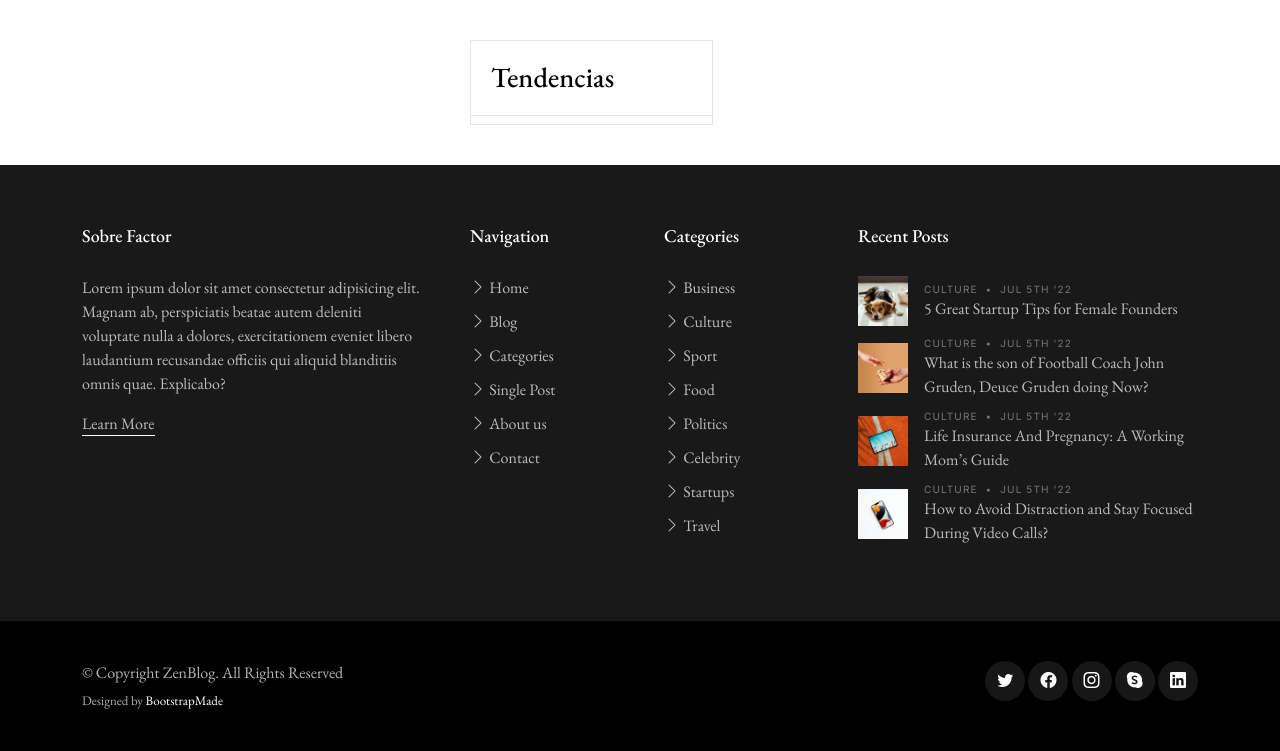
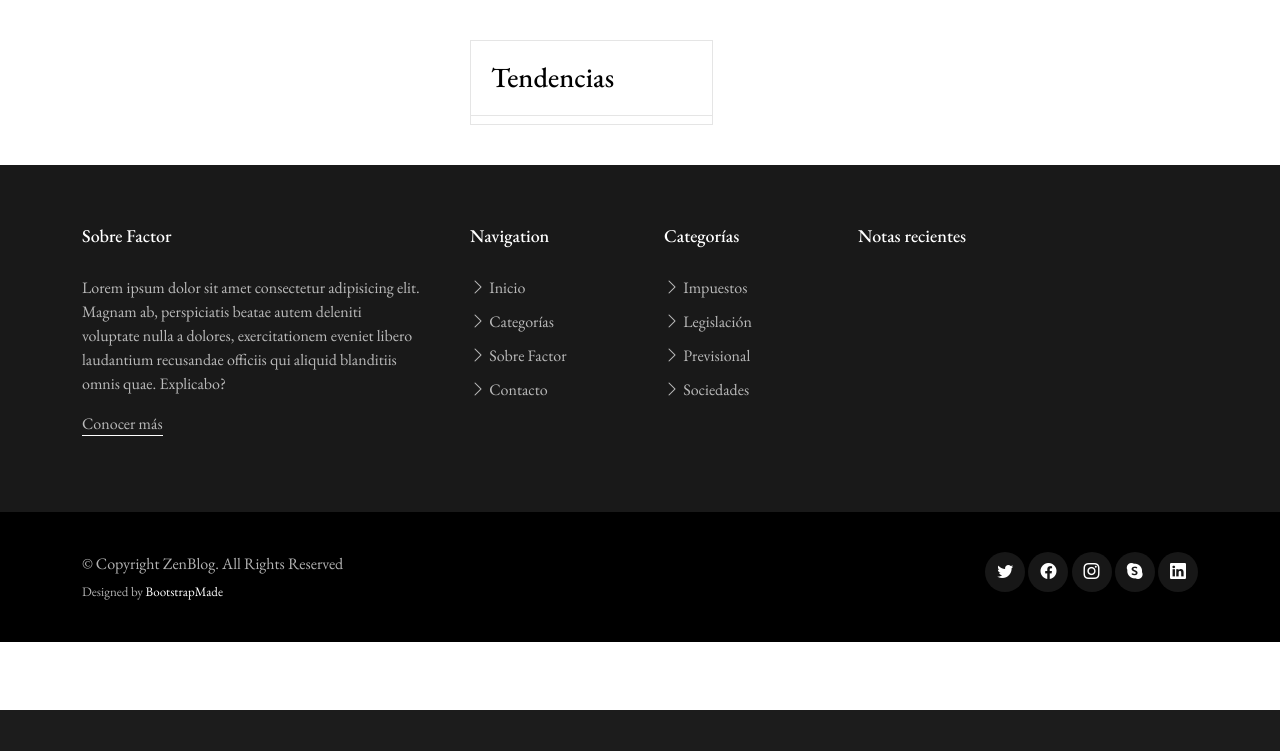
Before and after one commit to pablodlv/factor, a Django app: page / in a window 1280 px wide. Shown: the part 90-841 px from the top of the page. After the commit the page ends 800 px from the top, so only its background shows below. Run offline with Django 4.2, Linux system fonts and the light colour scheme; parts of the project's set-up code (start-up, migrations or seed data) failed here and were passed over; some libraries are stand-ins or nearby versions; some web fonts are replaced.

Commit message:
cambios en templates

```diff
--- a/Notas/templates/padre.html
+++ b/Notas/templates/padre.html
@@ -47,7 +47,7 @@
   <header id="header" class="header d-flex align-items-center fixed-top">
     <div class="container-fluid container-xl d-flex align-items-center justify-content-between">
 
-      <a href="index.html" class="logo d-flex align-items-center">
+      <a href="{% url 'inicio' %}" class="logo d-flex align-items-center">
         <!-- Uncomment the line below if you also wish to use an image logo -->
         <!-- <img src="assets/img/logo.png" alt=""> -->
         <h1>Factor</h1>
@@ -204,77 +204,35 @@
           <div class="col-lg-4">
             <h3 class="footer-heading">Sobre Factor</h3>
             <p>Lorem ipsum dolor sit amet consectetur adipisicing elit. Magnam ab, perspiciatis beatae autem deleniti voluptate nulla a dolores, exercitationem eveniet libero laudantium recusandae officiis qui aliquid blanditiis omnis quae. Explicabo?</p>
-            <p><a href="about.html" class="footer-link-more">Learn More</a></p>
+            <p><a href="about.html" class="footer-link-more">Conocer más</a></p>
           </div>
           <div class="col-6 col-lg-2">
             <h3 class="footer-heading">Navigation</h3>
             <ul class="footer-links list-unstyled">
-              <li><a href="index.html"><i class="bi bi-chevron-right"></i> Home</a></li>
-              <li><a href="index.html"><i class="bi bi-chevron-right"></i> Blog</a></li>
-              <li><a href="category.html"><i class="bi bi-chevron-right"></i> Categories</a></li>
-              <li><a href="single-post.html"><i class="bi bi-chevron-right"></i> Single Post</a></li>
-              <li><a href="about.html"><i class="bi bi-chevron-right"></i> About us</a></li>
-              <li><a href="contact.html"><i class="bi bi-chevron-right"></i> Contact</a></li>
+              <li><a href="{% url 'inicio' %}"><i class="bi bi-chevron-right"></i> Inicio</a></li>
+              <li><a href="#"><i class="bi bi-chevron-right"></i> Categorías</a></li>
+              <li><a href="#"><i class="bi bi-chevron-right"></i> Sobre Factor</a></li>
+              <li><a href="#"><i class="bi bi-chevron-right"></i> Contacto</a></li>
             </ul>
           </div>
           <div class="col-6 col-lg-2">
-            <h3 class="footer-heading">Categories</h3>
+            <h3 class="footer-heading">Categorías</h3>
             <ul class="footer-links list-unstyled">
-              <li><a href="category.html"><i class="bi bi-chevron-right"></i> Business</a></li>
-              <li><a href="category.html"><i class="bi bi-chevron-right"></i> Culture</a></li>
-              <li><a href="category.html"><i class="bi bi-chevron-right"></i> Sport</a></li>
-              <li><a href="category.html"><i class="bi bi-chevron-right"></i> Food</a></li>
-              <li><a href="category.html"><i class="bi bi-chevron-right"></i> Politics</a></li>
-              <li><a href="category.html"><i class="bi bi-chevron-right"></i> Celebrity</a></li>
-              <li><a href="category.html"><i class="bi bi-chevron-right"></i> Startups</a></li>
-              <li><a href="category.html"><i class="bi bi-chevron-right"></i> Travel</a></li>
+              <li><a href="category.html"><i class="bi bi-chevron-right"></i> Impuestos</a></li>
+              <li><a href="category.html"><i class="bi bi-chevron-right"></i> Legislación</a></li>
+              <li><a href="category.html"><i class="bi bi-chevron-right"></i> Previsional</a></li>
+              <li><a href="category.html"><i class="bi bi-chevron-right"></i> Sociedades</a></li>
 
             </ul>
           </div>
 
           <div class="col-lg-4">
-            <h3 class="footer-heading">Recent Posts</h3>
+            <h3 class="footer-heading">Notas recientes</h3>
 
             <ul class="footer-links footer-blog-entry list-unstyled">
-              <li>
-                <a href="single-post.html" class="d-flex align-items-center">
-                  <img src="assets/img/post-sq-1.jpg" alt="" class="img-fluid me-3">
-                  <div>
-                    <div class="post-meta d-block"><span class="date">Culture</span> <span class="mx-1">&bullet;</span> <span>Jul 5th '22</span></div>
-                    <span>5 Great Startup Tips for Female Founders</span>
-                  </div>
-                </a>
-              </li>
+              {% block noticias_footer %}
 
-              <li>
-                <a href="single-post.html" class="d-flex align-items-center">
-                  <img src="assets/img/post-sq-2.jpg" alt="" class="img-fluid me-3">
-                  <div>
-                    <div class="post-meta d-block"><span class="date">Culture</span> <span class="mx-1">&bullet;</span> <span>Jul 5th '22</span></div>
-                    <span>What is the son of Football Coach John Gruden, Deuce Gruden doing Now?</span>
-                  </div>
-                </a>
-              </li>
-
-              <li>
-                <a href="single-post.html" class="d-flex align-items-center">
-                  <img src="assets/img/post-sq-3.jpg" alt="" class="img-fluid me-3">
-                  <div>
-                    <div class="post-meta d-block"><span class="date">Culture</span> <span class="mx-1">&bullet;</span> <span>Jul 5th '22</span></div>
-                    <span>Life Insurance And Pregnancy: A Working Mom’s Guide</span>
-                  </div>
-                </a>
-              </li>
-
-              <li>
-                <a href="single-post.html" class="d-flex align-items-center">
-                  <img src="assets/img/post-sq-4.jpg" alt="" class="img-fluid me-3">
-                  <div>
-                    <div class="post-meta d-block"><span class="date">Culture</span> <span class="mx-1">&bullet;</span> <span>Jul 5th '22</span></div>
-                    <span>How to Avoid Distraction and Stay Focused During Video Calls?</span>
-                  </div>
-                </a>
-              </li>
+              {% endblock %}
 
             </ul>
 
```
